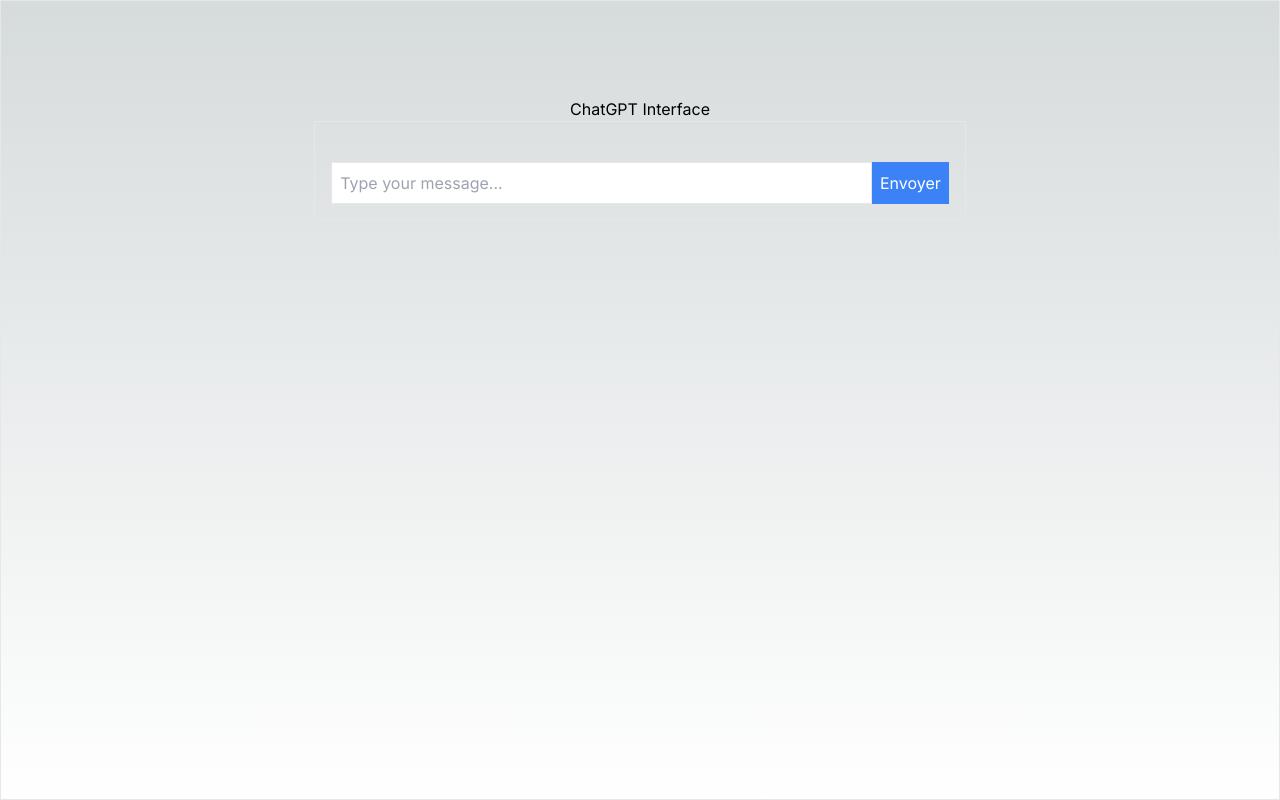
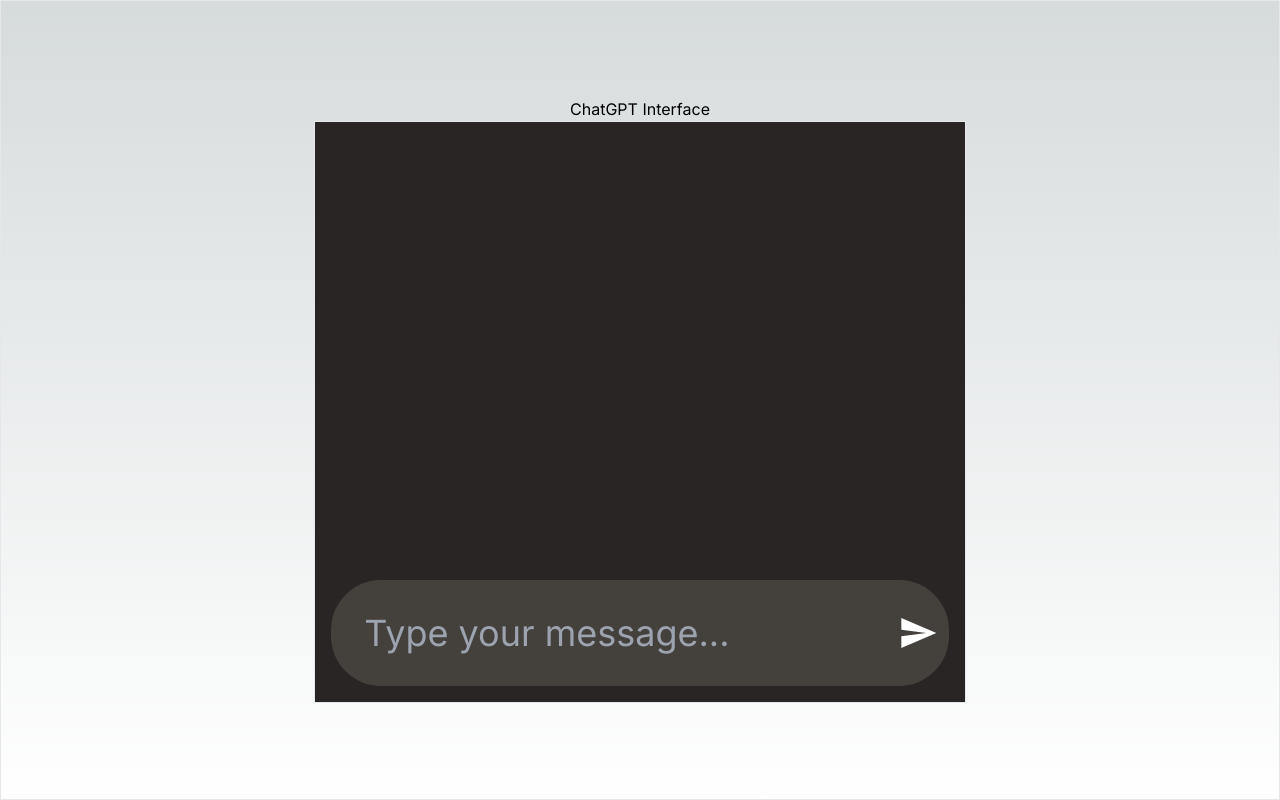
Before and after one commit to lhengebaertArtefact/Legrandgpt-test, a Next.js app: page / in a window 1280 px wide. Built offline with nearby package versions, Linux system fonts and the light colour scheme.

Commit message:
ux bubbles fonts bg set up

```diff
--- a/app/components/ChatWindows.tsx
+++ b/app/components/ChatWindows.tsx
@@ -22,7 +22,7 @@
   };
 
   return (
-    <div className="w-3/5 mx-auto border p-4">
+    <div className="w-3/5 mx-auto border p-4 flex flex-col flex-grow relative bg-stone-800">
       <MessageList messages={messages} />
       <MessageInput addMessage={addMessage} />
     </div>
--- a/app/components/MessageInput.tsx
+++ b/app/components/MessageInput.tsx
@@ -18,16 +18,26 @@
   };
 
   return (
-    <form onSubmit={handleSubmit} className="flex">
+    <form
+      onSubmit={handleSubmit}
+      className="absolute bottom-0 left-0 right-0 p-[25px] m-4 bg-stone-700 flex rounded-[50px]"
+    >
       <input
         type="text"
         value={input}
         onChange={(e) => setInput(e.target.value)}
-        className="flex-grow border p-2 text-black"
+        className="flex-grow p-2 text-4xl text-white bg-stone-700 focus:outline-none focus:ring-0"
         placeholder="Type your message..."
       />
-      <button type="submit" className="p-2 bg-blue-500 text-white">
-        Envoyer
+      <button type="submit" className="p-2 text-white ">
+        <svg
+          xmlns="http://www.w3.org/2000/svg"
+          className="h-10 w-10 text-white"
+          viewBox="0 0 24 24"
+          fill="currentColor"
+        >
+          <path d="M2 21l21-9L2 3v7l15 2-15 2v7z" />
+        </svg>
       </button>
     </form>
   );
--- a/app/components/MessageList.tsx
+++ b/app/components/MessageList.tsx
@@ -12,9 +12,16 @@
 
 const MessageList: React.FC<MessageListProps> = ({ messages }) => {
   return (
-    <div className="overflow-y mb-4 pb-2">
+    <div className="flex-grow overflow-y mb-4 pb-2 flex flex-col">
       {messages.map((msg, index) => (
-        <div key={index} className="mb-2">
+        <div
+          key={index}
+          className={`mb-2 p-8 rounded-[50px] max-w-xs text-2xl ${
+            msg.user === "User"
+              ? "bg-stone-600 self-end"
+              : "bg-stone-400 self-start"
+          }`}
+        >
           <strong>{msg.user}:</strong> {msg.text}
         </div>
       ))}
```
